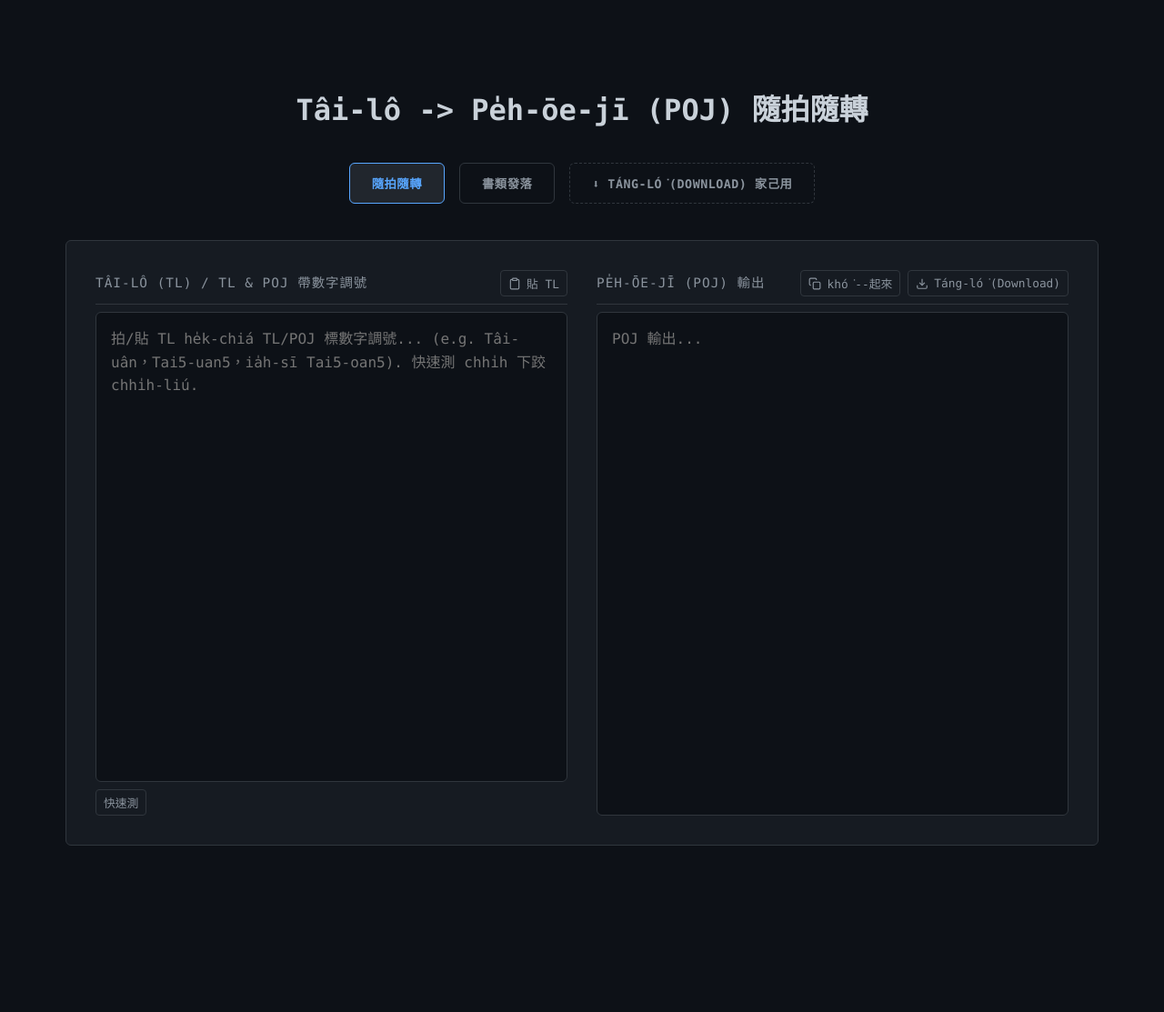
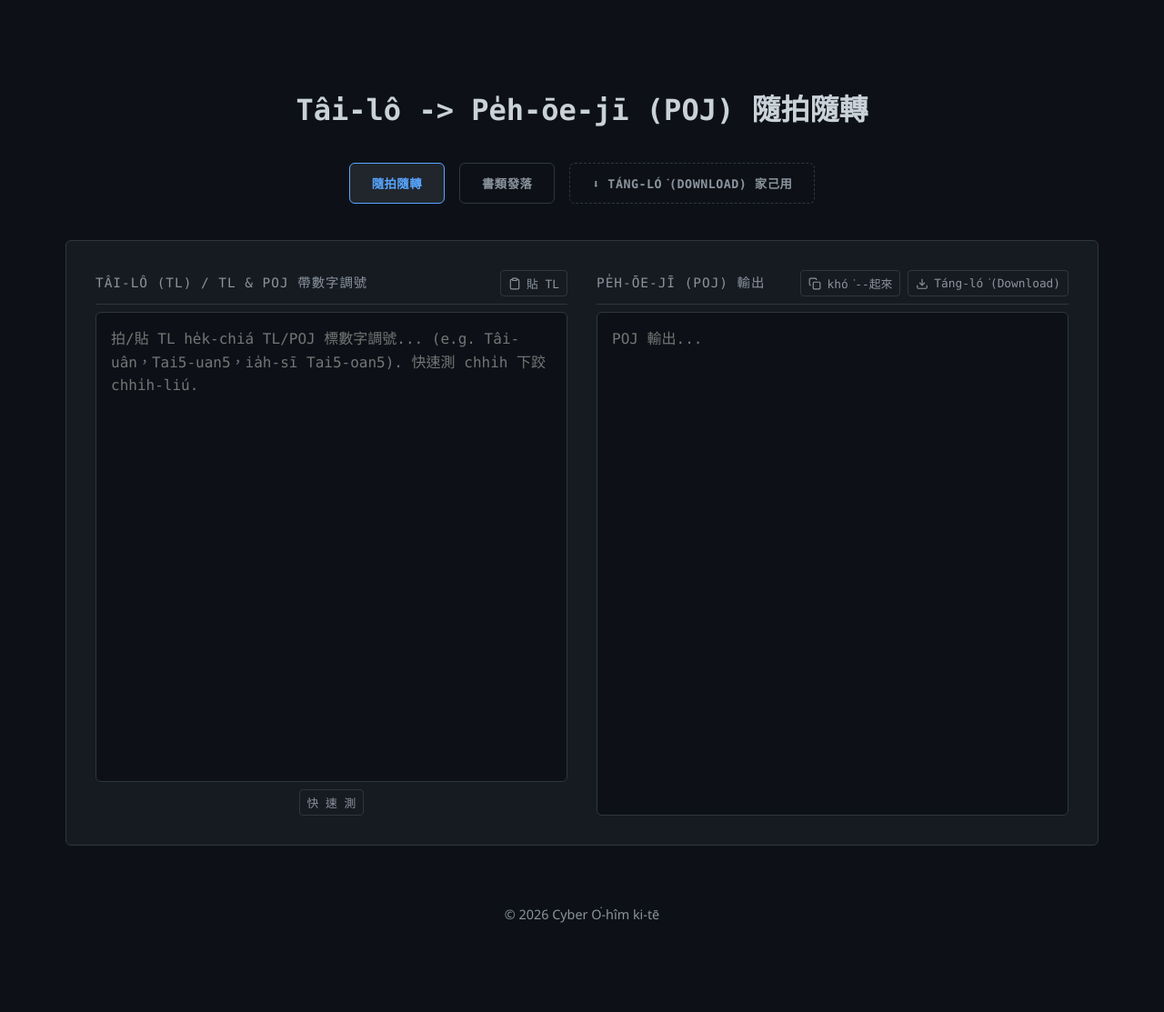
Before and after one commit to CyberOoHim/CyberOoHim.github.io, a Jekyll site: the page built from pages/tl_poj_converter.html, in a window 1280 px wide. Shown: the whole page at 91% size. Built offline with Jekyll 4.4.1, drawn with Linux system fonts in a browser that asks for light colours; before the commit the page ends 1026 px from its top, so only the background shows below that.

Commit message:
feat: Add TL to POJ real-time converter and its UI text configuration.

```diff
--- a/_data/ui_text.yml
+++ b/_data/ui_text.yml
@@ -21,7 +21,7 @@ home:
     text_1: "The datasets, web apps, tools, and code provided in this repository are free to use, share, and modify under the terms of the GNU General Public License as published by the Free Software Foundation, either version 3 of the License, or any later version, unless specially specified."
     text_2: "These resources are distributed in the hope that they will be useful, but WITHOUT ANY WARRANTY, without even the implied warranty of MERCHANTABILITY or FITNESS FOR A PARTICULAR PURPOSE. See the GNU General Public License for more details."
     text_3: "You should have received a copy of the GNU General Public License along with this repository. If not, see https://www.gnu.org/licenses/."
-    copyright: "Copyright (C) 2025 [Cyber O͘-hîm ki-tē]"
+    copyright: "Copyright (C) 2026 [Cyber O͘-hîm ki-tē]"
 
 titles:
   apps: "Apps"
--- a/pages/tl_poj_converter.html
+++ b/pages/tl_poj_converter.html
@@ -289,7 +289,7 @@ permalink: /pages/tl_poj_converter.html
                     </div>
                     <textarea id="rt-input" placeholder="" spellcheck="false"></textarea>
                     <button class="tool-btn" id="ui-btn-quick-test" onclick="injectTestText()"
-                        style="margin-top: var(--spacing-xs); align-self: flex-start;"></button>
+                        style="margin-top: var(--spacing-xs); align-self: center;"></button>
                 </div>
                 <div class="text-area-container">
                     <div class="toolbar">
@@ -356,6 +356,10 @@ permalink: /pages/tl_poj_converter.html
             </div>
         </div>
 
+        <footer
+            style="text-align: center; margin-top: var(--spacing-md); color: var(--text-secondary); font-size: 0.9rem;">
+            <p id="ui-footer"></p>
+        </footer>
     </div>
 
     <script>
@@ -377,7 +381,7 @@ permalink: /pages/tl_poj_converter.html
                 download: "Táng-ló͘(Download)",
                 chooseFile: "Ap-ló͘(Upload) 書類",
                 copied: "khó͘ 好--ah!",
-                quickTest: "快速測",
+                quickTest: "快 速 測",
                 downloadOffline: "⬇ Táng-ló͘(Download) 家己用"
             },
             placeholders: {
@@ -413,7 +417,8 @@ m2 ng5 mh8 ngh8
 TL tuà (live) → POJ tòa
 TL kué (rice pudding) → POJ kóe
 TL suí (pretty) → POJ suí
-TL uá (lean) → POJ òa`
+TL uá (lean) → POJ òa`,
+            footer: "© 2026 Cyber O͘-hîm ki-tē"
         };
 
         function initUI() {
```
Also changed, not shown: other parts of pages/tl_poj_converter.html (+1 -0 lines).
